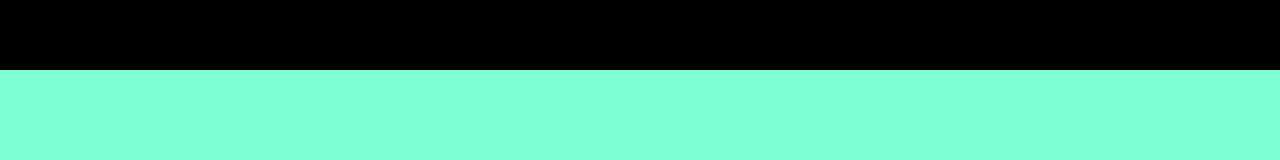
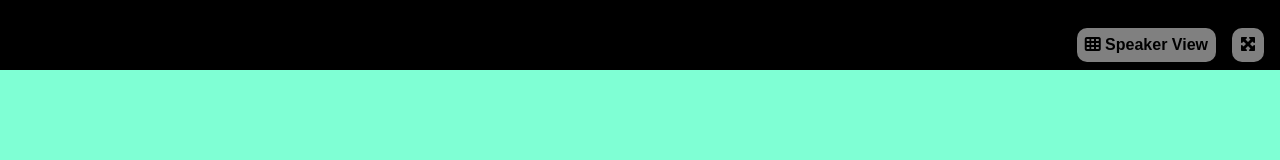
Before and after one commit to FedericoFinco/html-css-zoom, a plain HTML site: page index.html in a window 1280 px wide. Drawn offline with Linux system fonts and the light colour scheme.

Commit message:
dev(header):header done

```diff
--- a/index.html
+++ b/index.html
@@ -11,13 +11,13 @@
 <body>
     <header>
         <!-- header a fascia nera con flex e JCflex-end -->
-        <div class="bandH B flex JCFlexEnd">
+        <div class="bandH B flex JCFlexEnd alignFE">
             <!-- containers comandi header -->
-            <div class="bgGrey">
-                <h2><i class="fa-solid fa-table-cells"></i>Speaker View</h2>
+            <div class="headContainer  marR">
+                <p><i class="fa-solid fa-table-cells"></i><strong> Speaker View</strong></p>
             </div>
-            <div class="bgGrey">
-                <i class="fa-solid fa-arrows-maximize"></i>
+            <div class="headContainer marR">
+                <i class="fa-solid fa-maximize"></i>
             </div>
         </div>
     </header>
```
